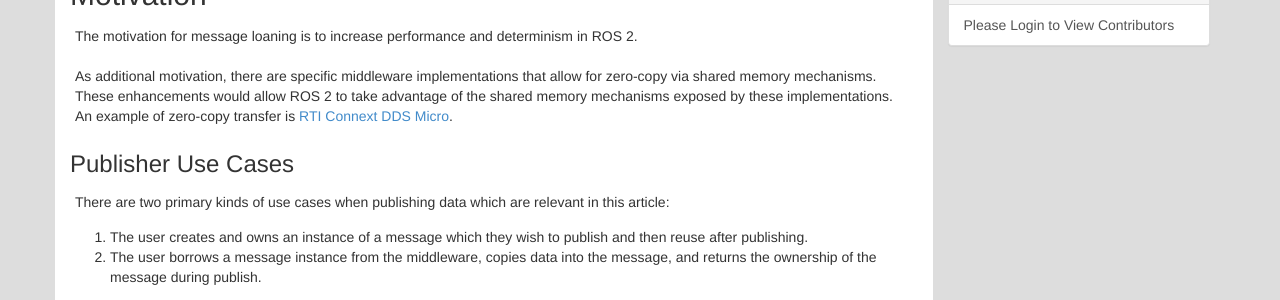
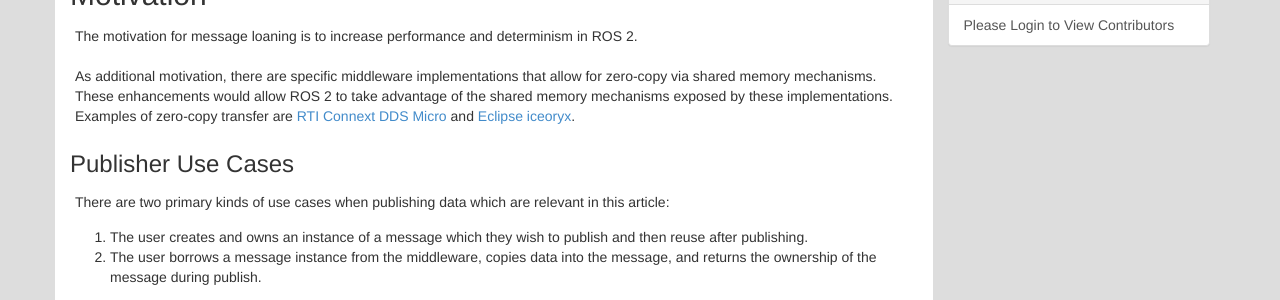
Before and after one commit to ros2/design, a Jekyll site: the page built from articles/zero_copy.md, in a window 1280 px wide and 900 px high. Shown: the part 315-615 px from the top of the window. Built offline with Jekyll 4.4.1, drawn with Linux system fonts in a browser that asks for light colours; nearby versions of some CDN libraries.

Commit message:
Name iceoryx for zero-copy examples (#276)
We've noticed that Eclipse Iceoryx is missing. Most likely overseen while reviewing the original PR for this doc: https://github.com/ros2/design/pull/256#discussion_r373257468

```diff
--- a/articles/zero_copy.md
+++ b/articles/zero_copy.md
@@ -28,7 +28,7 @@ The motivation for message loaning is to increase performance and determinism in
 
 As additional motivation, there are specific middleware implementations that allow for zero-copy via shared memory mechanisms.
 These enhancements would allow ROS 2 to take advantage of the shared memory mechanisms exposed by these implementations.
-An example of zero-copy transfer is [RTI Connext DDS Micro](https://community.rti.com/static/documentation/connext-micro/3.0.0/doc/html/usersmanual/zerocopy.html).
+Examples of zero-copy transfer are [RTI Connext DDS Micro](https://community.rti.com/static/documentation/connext-micro/3.0.0/doc/html/usersmanual/zerocopy.html) and [Eclipse iceoryx](https://github.com/eclipse/iceoryx).
 
 ### Publisher Use Cases
 
```
